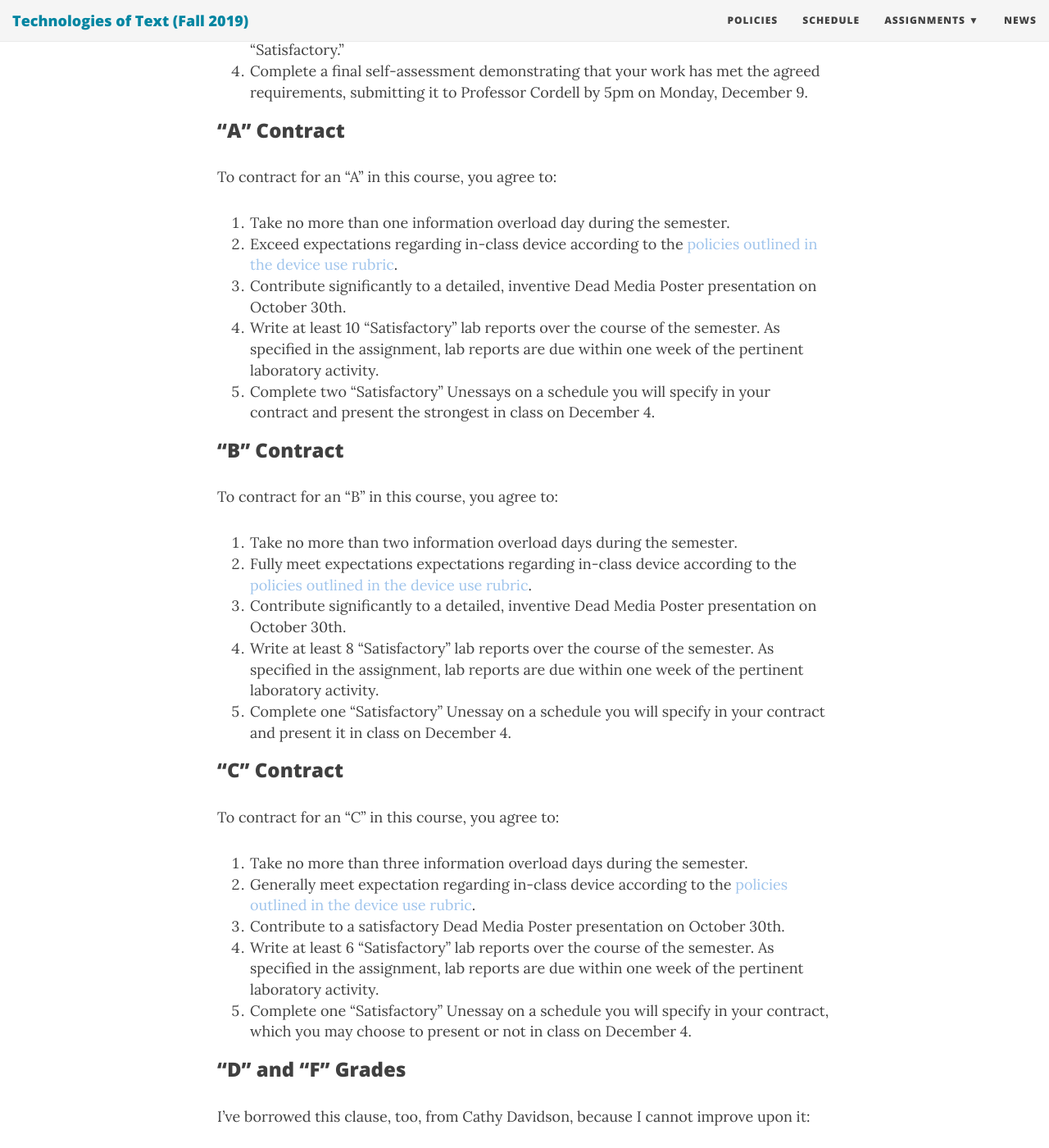
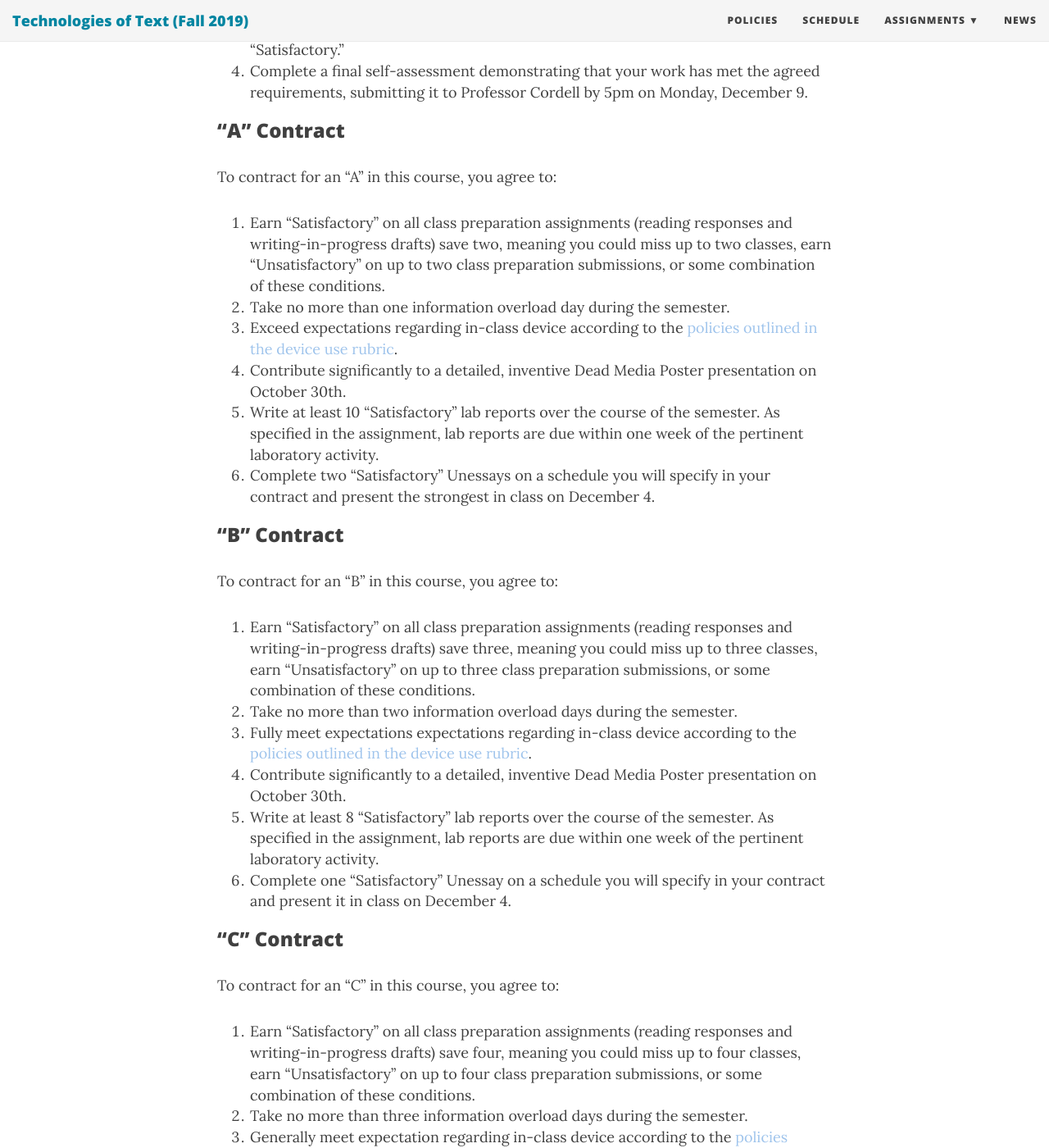
Before and after one commit to rccordell/f19tot, a Jekyll site: the page built from assignments.md, in a window 1280 px wide and 1400 px high, scrolled down 2087 px. Shown: the whole window at 82% size. Built offline with Jekyll 4.4.1, drawn with Linux system fonts in a browser that asks for light colours; nearby versions of some CDN libraries; some web fonts are replaced; some of the changed text lies outside the part shown.

Commit message:
update assignments for class prep

```diff
--- a/assignments.md
+++ b/assignments.md
@@ -6,7 +6,7 @@ bigimg: /img/VictoriaPress-banner.jpg
 
 Technologies of Text will be assessed using a **contract grading system** (described below). The work of the class will be conducted across these four assignments:
 
-+ [In-Class Work](/assignments/in-class)
++ [Reading Prep](/assignments/reading-prep)
 + [Lab Reports](/assignments/lab-reports)
 + [Dead Media Poster](/assignments/dead-media)
 + [Unessays](/assignments/unessay)
@@ -40,31 +40,34 @@ To fulfill **any** grade contract a student must do the following, which should
 
 To contract for an "A" in this course, you agree to:
 
-1. Take no more than one information overload day during the semester.
-2. Exceed expectations regarding in-class device according to the [policies outlined in the device use rubric](/policies/).
-3. Contribute significantly to a detailed, inventive Dead Media Poster presentation on October 30th.
-4. Write at least 10 "Satisfactory" lab reports over the course of the semester. As specified in the assignment, lab reports are due within one week of the pertinent laboratory activity.
-5. Complete two "Satisfactory" Unessays on a schedule you will specify in your contract and present the strongest in class on December 4.
+1. Earn “Satisfactory” on all class preparation assignments (reading responses and writing-in-progress drafts) save two, meaning you could miss up to two classes, earn “Unsatisfactory” on up to two class preparation submissions, or some combination of these conditions.
+2. Take no more than one information overload day during the semester.
+3. Exceed expectations regarding in-class device according to the [policies outlined in the device use rubric](/policies/).
+4. Contribute significantly to a detailed, inventive Dead Media Poster presentation on October 30th.
+5. Write at least 10 "Satisfactory" lab reports over the course of the semester. As specified in the assignment, lab reports are due within one week of the pertinent laboratory activity.
+6. Complete two "Satisfactory" Unessays on a schedule you will specify in your contract and present the strongest in class on December 4.
 
 ### "B" Contract
 
 To contract for an "B" in this course, you agree to:
 
-1. Take no more than two information overload days during the semester.
-2. Fully meet expectations expectations regarding in-class device according to the [policies outlined in the device use rubric](/policies/).
-3. Contribute significantly to a detailed, inventive Dead Media Poster presentation on October 30th.
-4. Write at least 8 "Satisfactory" lab reports over the course of the semester. As specified in the assignment, lab reports are due within one week of the pertinent laboratory activity.
-5. Complete one "Satisfactory" Unessay on a schedule you will specify in your contract and present it in class on December 4.
+1. Earn “Satisfactory” on all class preparation assignments (reading responses and writing-in-progress drafts) save three, meaning you could miss up to three classes, earn “Unsatisfactory” on up to three class preparation submissions, or some combination of these conditions.
+2. Take no more than two information overload days during the semester.
+3. Fully meet expectations expectations regarding in-class device according to the [policies outlined in the device use rubric](/policies/).
+4. Contribute significantly to a detailed, inventive Dead Media Poster presentation on October 30th.
+5. Write at least 8 "Satisfactory" lab reports over the course of the semester. As specified in the assignment, lab reports are due within one week of the pertinent laboratory activity.
+6. Complete one "Satisfactory" Unessay on a schedule you will specify in your contract and present it in class on December 4.
 
 ### "C" Contract
 
 To contract for an "C" in this course, you agree to:
 
-1. Take no more than three information overload days during the semester.
-2. Generally meet expectation regarding in-class device according to the [policies outlined in the device use rubric](/policies/).
-3. Contribute to a satisfactory Dead Media Poster presentation on October 30th.
-3. Write at least 6 "Satisfactory" lab reports over the course of the semester. As specified in the assignment, lab reports are due within one week of the pertinent laboratory activity.
-4. Complete one "Satisfactory" Unessay on a schedule you will specify in your contract, which you may choose to present or not in class on December 4.
+1. Earn “Satisfactory” on all class preparation assignments (reading responses and writing-in-progress drafts) save four, meaning you could miss up to four classes, earn “Unsatisfactory” on up to four class preparation submissions, or some combination of these conditions.
+2. Take no more than three information overload days during the semester.
+3. Generally meet expectation regarding in-class device according to the [policies outlined in the device use rubric](/policies/).
+4. Contribute to a satisfactory Dead Media Poster presentation on October 30th.
+5. Write at least 6 "Satisfactory" lab reports over the course of the semester. As specified in the assignment, lab reports are due within one week of the pertinent laboratory activity.
+6. Complete one "Satisfactory" Unessay on a schedule you will specify in your contract, which you may choose to present or not in class on December 4.
 
 ### "D" and "F" Grades
 
```
Also changed, not shown: assignments/in-class.md (deleted, +0 -13 lines), assignments/reading-prep.md (added, +24 -0 lines).
